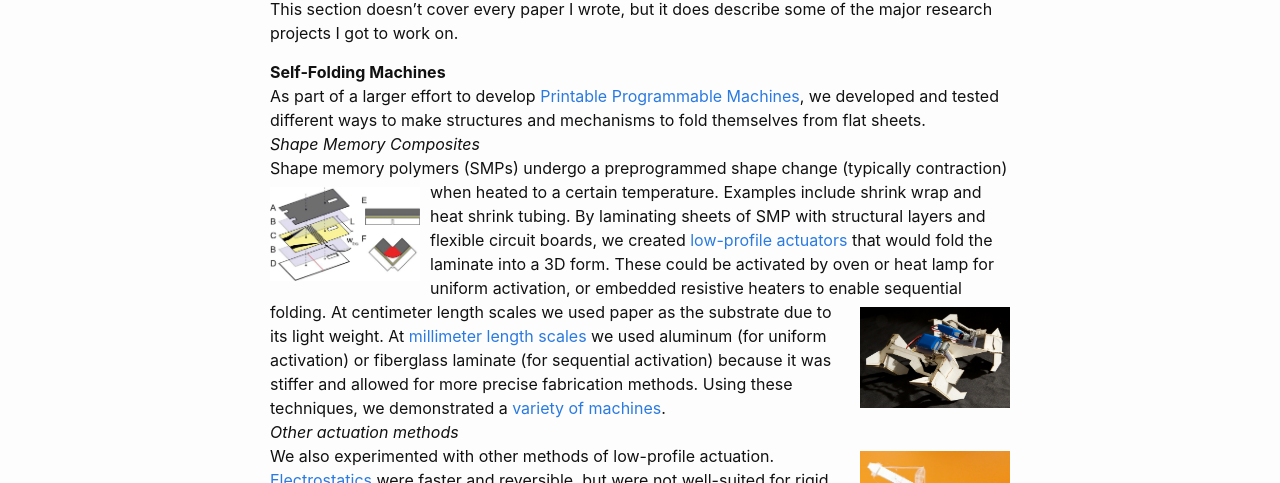
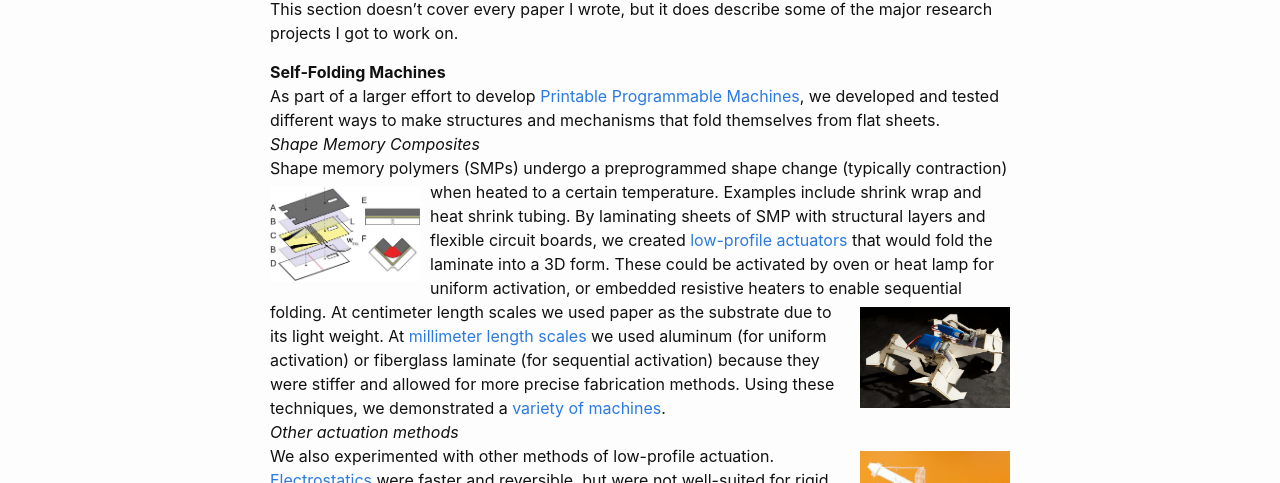
Before and after one commit to smfelton/smfelton.github.io, a Jekyll site: the page built from projects.md, in a window 1280 px wide. Shown: the part 232-715 px from the top of the page. Built offline with Jekyll 4.4.1, drawn with Linux system fonts in a browser that asks for light colours.

```diff
--- a/projects.md
+++ b/projects.md
@@ -10,9 +10,9 @@
 This section doesn't cover every paper I wrote, but it does describe some of the major research projects I got to work on.
 
 **Self-Folding Machines**
-As part of a larger effort to develop [Printable Programmable Machines](https://ppm.csail.mit.edu/), we developed and tested different ways to make structures and mechanisms to fold themselves from flat sheets.
+As part of a larger effort to develop [Printable Programmable Machines](https://ppm.csail.mit.edu/), we developed and tested different ways to make structures and mechanisms that fold themselves from flat sheets.
 *Shape Memory Composites*
-Shape memory polymers (SMPs) undergo a preprogrammed shape change (typically contraction) when heated to a certain temperature. ![self-folding](/images/SM-2013-1.jpg){:style="float: left;margin-right: 10px;margin-top: 7px;width: 150px"}Examples include shrink wrap and heat shrink tubing. By laminating sheets of SMP with structural layers and flexible circuit boards, we created [low-profile actuators](/publications/SM-2013) that would fold the laminate into a 3D form. These could be activated by oven or heat lamp for uniform activation, or embedded resistive heaters to enable sequential folding. ![self-folding](/images/science-2014.jpg){:style="float: right;margin-left: 10px;margin-top: 7px;width: 150px"}At centimeter length scales we used paper as the substrate due to its light weight. At [millimeter length scales](/publications/JMM-2015) we used aluminum (for uniform activation) or fiberglass laminate (for sequential activation) because it was stiffer and allowed for more precise fabrication methods. Using these techniques, we demonstrated a [variety](/publications/science-2014) [of](/publications/ICRA-2014a) [machines](/publications/IROS-2016).
+Shape memory polymers (SMPs) undergo a preprogrammed shape change (typically contraction) when heated to a certain temperature. ![self-folding](/images/SM-2013-1.jpg){:style="float: left;margin-right: 10px;margin-top: 7px;width: 150px"}Examples include shrink wrap and heat shrink tubing. By laminating sheets of SMP with structural layers and flexible circuit boards, we created [low-profile actuators](/publications/SM-2013) that would fold the laminate into a 3D form. These could be activated by oven or heat lamp for uniform activation, or embedded resistive heaters to enable sequential folding. ![self-folding](/images/science-2014.jpg){:style="float: right;margin-left: 10px;margin-top: 7px;width: 150px"}At centimeter length scales we used paper as the substrate due to its light weight. At [millimeter length scales](/publications/JMM-2015) we used aluminum (for uniform activation) or fiberglass laminate (for sequential activation) because they were stiffer and allowed for more precise fabrication methods. Using these techniques, we demonstrated a [variety](/publications/science-2014) [of](/publications/ICRA-2014a) [machines](/publications/IROS-2016).
 *Other actuation methods*
 ![self-folding](/images/IROS-2017.jpg){:style="float: right;margin-left: 10px;margin-top: 7px;width: 150px"}We also experimented with other methods of low-profile actuation. [Electrostatics](/publications/SMS-2019) were faster and reversible, but were not well-suited for rigid structures. [Pneumatics](/publications/ICRA-2015) were also relatively fast and reversible, and could be made inexpensively using the `pouch motor' concept. These were effective for [meter-scale](/publications/IROS-2017) [machines](/publications/RAL-2019).
 
```
Also changed, not shown: publications/impact-robots.md (added, +7 -0 lines), publications/liquid-metal-actuators.md (added, +5 -0 lines), publications/wearables.md (added, +15 -0 lines).
